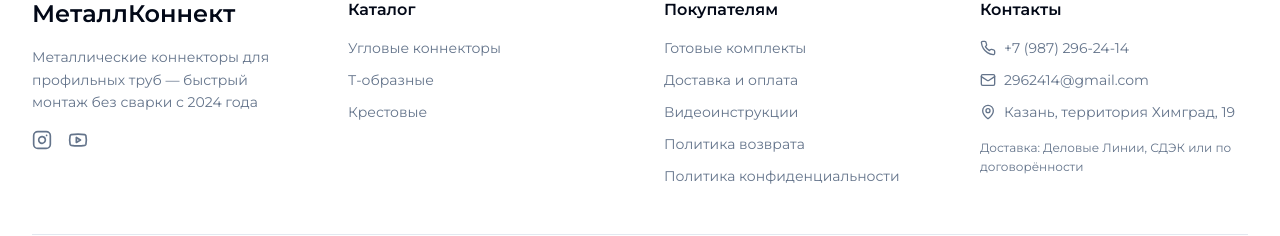
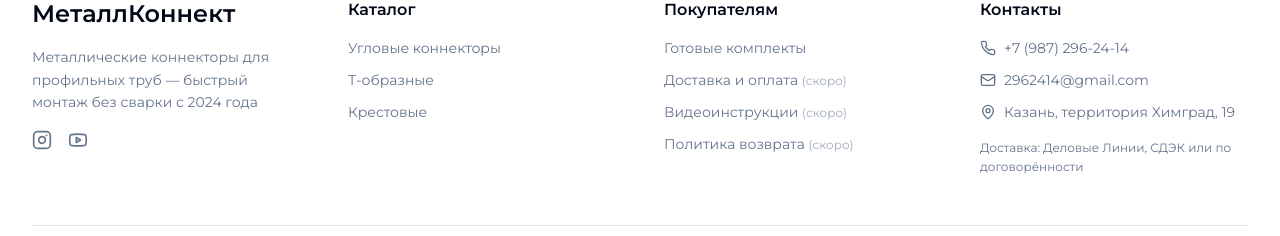
Before and after one commit to pr-poehali-dev/quantum-data-miner-4, a React (Vite) app: page / in a window 1280 px wide. Shown: the part 5991-6227 px from the top of the page. Built offline with nearby package versions, Linux system fonts and the light colour scheme.

Commit message:
`feat: Add section reconstruction notices`

```diff
--- a/src/components/Footer.tsx
+++ b/src/components/Footer.tsx
@@ -37,10 +37,9 @@ export function Footer() {
             <h4 className="font-semibold mb-4">Покупателям</h4>
             <ul className="space-y-3 text-sm text-muted-foreground">
               <li><a href="#packages" className="hover:text-foreground transition-colors">Готовые комплекты</a></li>
-              <li><a href="#" className="hover:text-foreground transition-colors">Доставка и оплата</a></li>
-              <li><a href="#" className="hover:text-foreground transition-colors">Видеоинструкции</a></li>
-              <li><a href="#" className="hover:text-foreground transition-colors">Политика возврата</a></li>
-              <li><a href="#" className="hover:text-foreground transition-colors">Политика конфиденциальности</a></li>
+              <li><span className="cursor-default" title="Раздел на реконструкции">Доставка и оплата <span className="text-xs opacity-60">(скоро)</span></span></li>
+              <li><span className="cursor-default" title="Раздел на реконструкции">Видеоинструкции <span className="text-xs opacity-60">(скоро)</span></span></li>
+              <li><span className="cursor-default" title="Раздел на реконструкции">Политика возврата <span className="text-xs opacity-60">(скоро)</span></span></li>
             </ul>
           </div>
 
```
